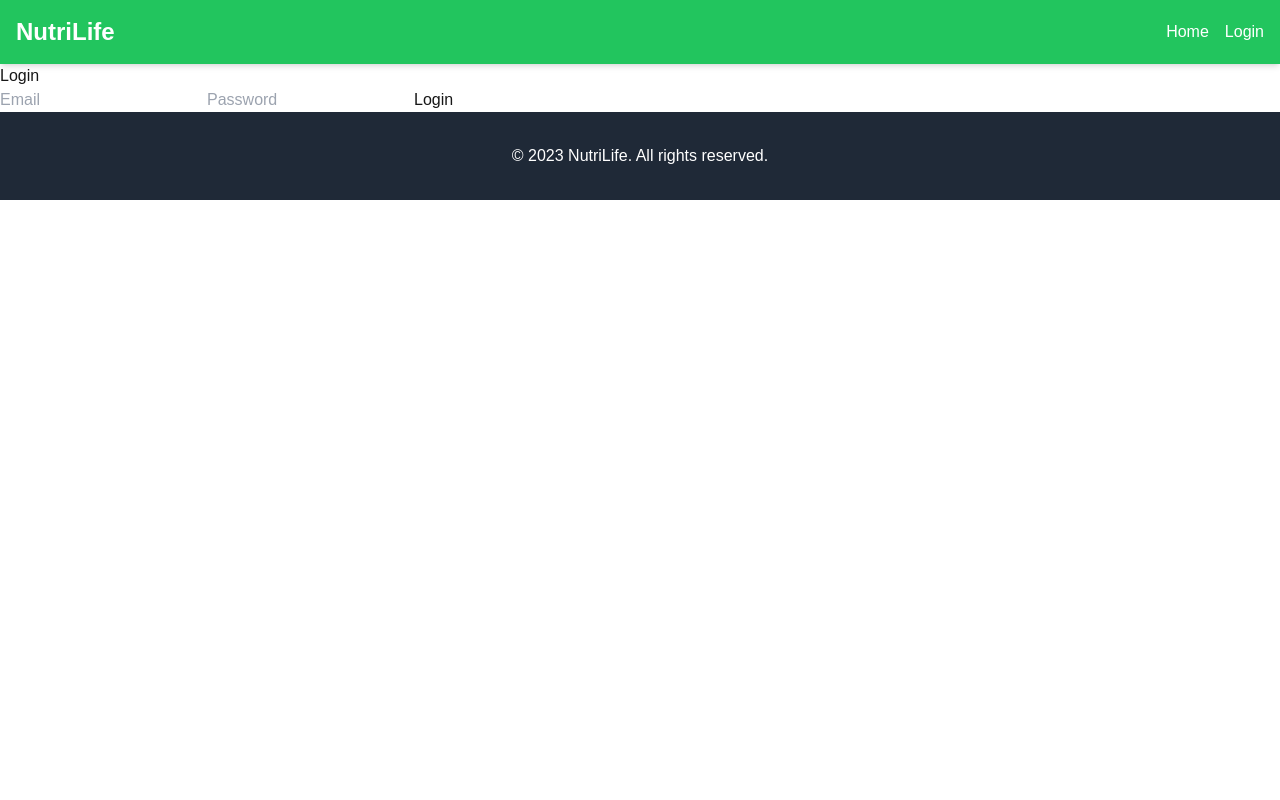
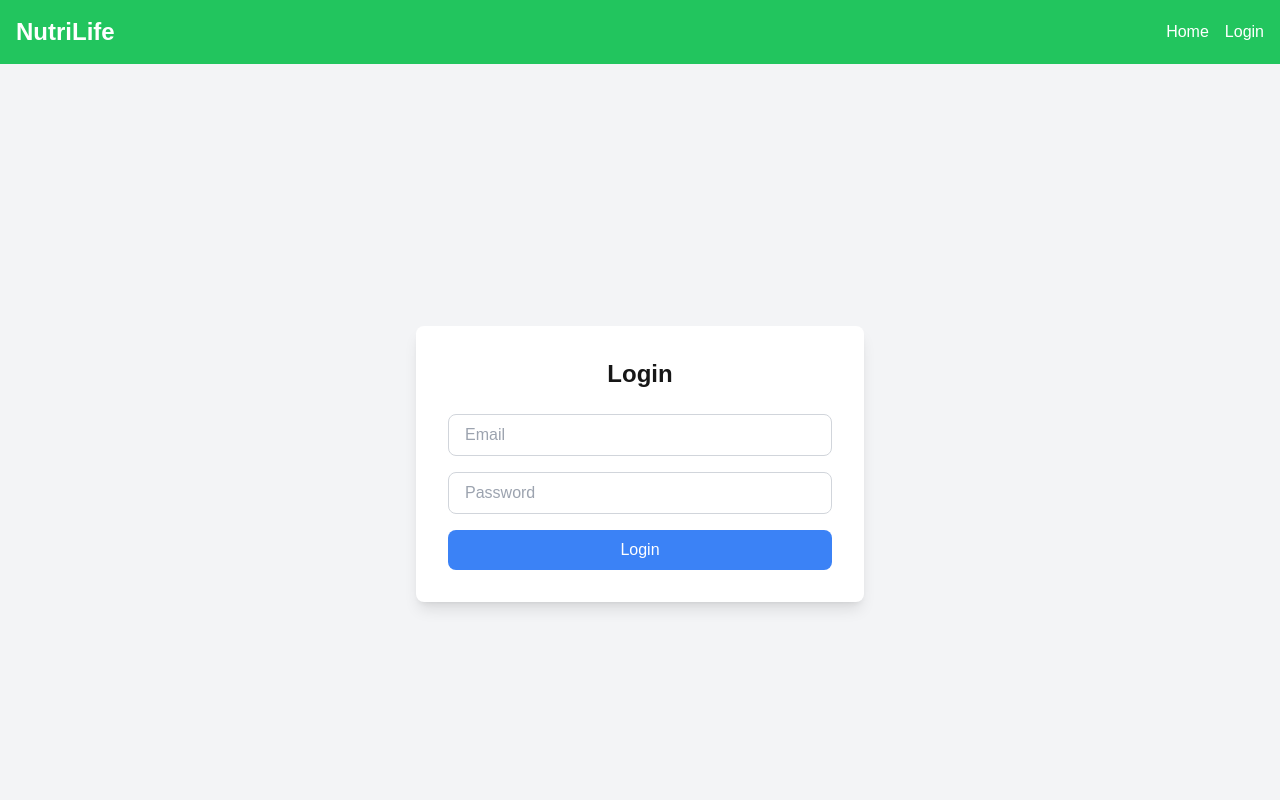
Before and after one commit to duongdk099/nutrition_app, a Next.js app: page /login in a window 1280 px wide. Shown: the top 800 px of the page. Built offline with nearby package versions, Linux system fonts and the light colour scheme.

Commit message:
fix the UI for login and food-logs quantity change

```diff
--- a/src/app/components/database_components/user/LoginUser.js
+++ b/src/app/components/database_components/user/LoginUser.js
@@ -41,26 +41,44 @@
   };
 
   return (
+    <div className="min-h-screen flex items-center justify-center bg-gray-100">
+      <div className="bg-white p-8 rounded-lg shadow-lg max-w-md w-full">
+        <h2 className="text-2xl font-bold text-center mb-6">Login</h2>
+
+        {error && <p className="text-red-500 text-center mb-4">{error}</p>} {/* Display error message */}
+        {success && <p className="text-green-500 text-center mb-4">{success}</p>} {/* Display success message */}
+
+        <form onSubmit={handleSubmit} className="space-y-4">
           <div>
-      {error && <p style={{ color: "red" }}>{error}</p>} {/* Display error message */}
-      {success && <p style={{ color: "green" }}>{success}</p>} {/* Display success message */}
-      <form onSubmit={handleSubmit}>
             <input
               type="email"
               placeholder="Email"
               value={email || ""}
               onChange={(e) => setEmail(e.target.value)}
               required
+              className="w-full px-4 py-2 border border-gray-300 rounded-lg focus:outline-none focus:ring-2 focus:ring-blue-500"
             />
+          </div>
+
+          <div>
             <input
               type="password"
               placeholder="Password"
               value={password || ""}
               onChange={(e) => setPassword(e.target.value)}
               required
+              className="w-full px-4 py-2 border border-gray-300 rounded-lg focus:outline-none focus:ring-2 focus:ring-blue-500"
             />
-        <button type="submit">Login</button>
+          </div>
+
+          <button
+            type="submit"
+            className="w-full bg-blue-500 text-white py-2 rounded-lg hover:bg-blue-600 transition-colors"
+          >
+            Login
+          </button>
         </form>
+      </div>
     </div>
   );
 };
--- a/src/app/food-logs/page.js
+++ b/src/app/food-logs/page.js
@@ -1,9 +1,9 @@
-'use client';
+"use client";
 import { useState, useEffect } from "react";
 import SearchFood from "../components/SearchFood";
 import FoodDetails from "../components/FoodDetails";
 import { selectFoodItem } from "../api/nutritionixApi"; // Import the API helper
-import Cookies from 'js-cookie'; // Import js-cookie to manage cookies
+import Cookies from "js-cookie"; // Import js-cookie to manage cookies
 import { createMeal } from "../services/meals"; // Import meal services
 import { createMealItem } from "../services/meal_items"; // Import meal item services
 
@@ -15,15 +15,16 @@
   const [userId, setUserId] = useState(null); // Track user ID (from cookies or auth)
 
   const NUTRITIONIX_API_APP_ID = process.env.NEXT_PUBLIC_NUTRITIONIX_API_APP_ID;
-  const NUTRITIONIX_API_APP_KEY = process.env.NEXT_PUBLIC_NUTRITIONIX_API_APP_KEY;
+  const NUTRITIONIX_API_APP_KEY =
+    process.env.NEXT_PUBLIC_NUTRITIONIX_API_APP_KEY;
 
   useEffect(() => {
-    const authToken = Cookies.get('authToken'); // Check if authToken exists
+    const authToken = Cookies.get("authToken"); // Check if authToken exists
     const user = JSON.parse(authToken);
     const userId = user?.user_id;
-    if (!authToken || authToken === '') {
+    if (!authToken || authToken === "") {
       // If no auth token is found, set error and stop loading
-      setError('You are not logged in. Please log in to access this page.');
+      setError("You are not logged in. Please log in to access this page.");
       setLoading(false);
     } else {
       // Optionally, decode or fetch user details
@@ -33,17 +34,19 @@
   }, []);
 
   const handleSelectFood = async (food) => {
-    const nutritionalFood = await selectFoodItem(food.name, NUTRITIONIX_API_APP_ID, NUTRITIONIX_API_APP_KEY);
+    const nutritionalFood = await selectFoodItem(
+      food.name,
+      NUTRITIONIX_API_APP_ID,
+      NUTRITIONIX_API_APP_KEY
+    );
     if (nutritionalFood) {
       setSelectedFood(nutritionalFood);
     }
   };
 
   const handleAddFood = async (food) => {
-    console.log("Adding food:", food);
-
     if (!food) {
-      setError('No food selected to add.');
+      setError("No food selected to add.");
       return;
     }
 
@@ -63,40 +66,46 @@
 
       const now = new Date();
       const logDate = now.toISOString().slice(0, 19); // Capture full date and time
-      console.log(selectedFood);
-      console.log(userId, mealNumber, mealTime, logDate);
 
-      // Create a new meal using the meals service
+      const quantityMultiplier = quantity / 100;
+
+      const adjustedCalories = nf_calories * quantityMultiplier;
+      const adjustedProtein = nf_protein * quantityMultiplier;
+      const adjustedFiber = nf_dietary_fiber * quantityMultiplier;
+      const adjustedCarbs = nf_total_carbohydrate * quantityMultiplier;
+
       const newMeal = await createMeal(userId, mealNumber, mealTime, logDate);
-
 
       // Assuming the response contains the new meal's ID
       const mealId = newMeal[0].meal_id;
 
       // Create a new meal item (food) for this meal
-      const newMealItem = await createMealItem(
+      const newMealItem =await createMealItem(
         mealId,
-        food_name, // Use the selected food's name
-        quantity || 1, // Default to 1 if not provided
-        nf_calories || 0, // Calories from selected food
-        nf_protein || 0, // Protein from selected food
-        nf_total_carbohydrate || 0, // Carbs from selected food
-        nf_dietary_fiber || 0 // Fiber from selected food
+        food_name,
+        quantity,
+        adjustedCalories,
+        adjustedProtein,
+        adjustedCarbs,
+        adjustedFiber
       );
+      console.log("New meal item created:", newMealItem);
 
-      window.location.href = "/profile";
+      // window.location.href = "/profile";
       // Add the new meal item to the local foodLogs state
       setFoodLogs([...foodLogs, newMealItem]);
-
     } catch (err) {
-      console.error('Error adding food to meal:', err);
-      setError('There was a problem adding the food log.');
+      console.error("Error adding food to meal:", err);
+      setError("There was a problem adding the food log.");
     }
   };
 
   const handleEditFood = async (index) => {
     const updatedLogs = [...foodLogs];
-    updatedLogs[index].quantity = prompt("Enter new quantity:", updatedLogs[index].quantity);
+    updatedLogs[index].quantity = prompt(
+      "Enter new quantity:",
+      updatedLogs[index].quantity
+    );
     setFoodLogs(updatedLogs);
 
     // Optionally, you could update the meal item details in the database
--- a/src/app/login/page.js
+++ b/src/app/login/page.js
@@ -5,7 +5,6 @@
 const LoginPage = () => {
   return (
     <div>
-      <h1>Login</h1>
       <LoginUser />
     </div>
   );
```
Lines whose indentation alone changed are shown as unchanged.
